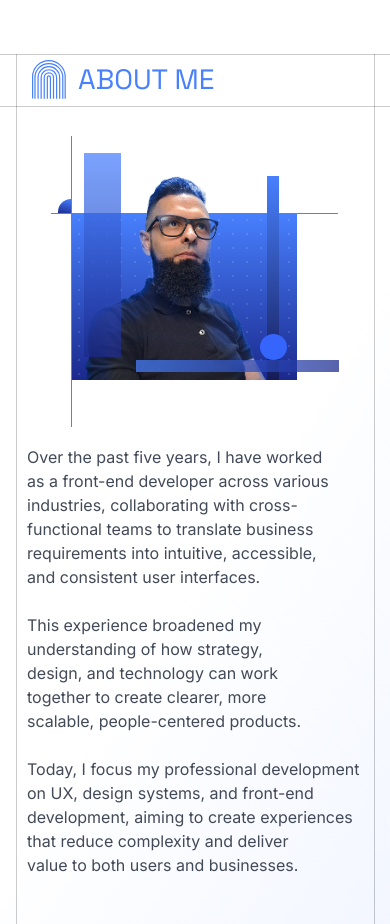
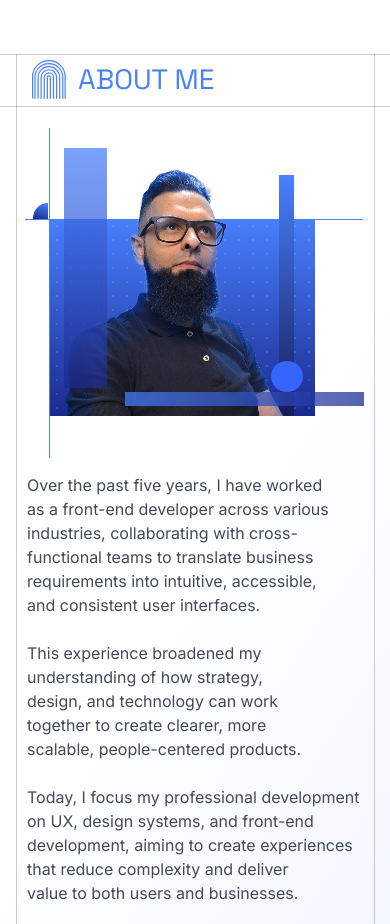
Before and after one commit to rodolfotdesigner/portfolio, a React (Vite) app: page / in a window 390 px wide. Shown: the part 2180-3104 px from the top of the page. Built offline with nearby package versions, Linux system fonts and the light colour scheme.

Commit message:
fix(about): make portrait composition fluid across breakpoints

```diff
--- a/src/sections/About/AboutPortrait.module.css
+++ b/src/sections/About/AboutPortrait.module.css
@@ -128,79 +128,93 @@
   background: #3665fb;
 }
 
+/* The line must end before the biography when the upper block becomes one column. */
+@media (max-width: 1439px) {
+  .verticalLine {
+    height: clamp(569px, calc(-277.04658px + 66.14907vw), 675.5px);
+  }
+}
+
+@media (max-width: 1279px) {
+  .verticalLine {
+    height: clamp(537px, calc(488.90607px + 6.26223vw), 569px);
+  }
+}
+
 @media (max-width: 767px) {
+  /* Each layer interpolates between the approved 320px and 768px geometries. */
   .composition {
-    width: 320px;
-    height: 304px;
-    margin-left: calc(50% - 160px);
+    width: clamp(320px, calc(166.42857px + 47.99107vw), 535px);
+    height: clamp(304px, calc(172.57143px + 41.07143vw), 488px);
+    margin-left: calc(50% - clamp(160px, calc(83.21429px + 23.99554vw), 267.5px));
   }
 
   .backgroundPanel {
-    top: 89px;
-    left: 36px;
-    width: 226px;
-    height: 167px;
+    top: clamp(89px, calc(59.71429px + 9.15179vw), 130px);
+    left: clamp(0px, calc(61.71429px - 8.03571vw), 36px);
+    width: clamp(226px, calc(41.71429px + 57.58929vw), 484px);
+    height: clamp(167px, calc(30.57143px + 42.63393vw), 358px);
   }
 
   .pattern {
-    top: 89px;
-    left: 37px;
-    width: 224px;
-    height: 167px;
+    top: clamp(89px, calc(59.71429px + 9.15179vw), 130px);
+    left: clamp(3px, calc(61.28571px - 7.58929vw), 37px);
+    width: clamp(224px, calc(42.57143px + 56.69643vw), 478px);
+    height: clamp(167px, calc(30.57143px + 42.63393vw), 358px);
   }
 
   .semicircle {
-    top: 75px;
-    left: 23px;
-    width: 13px;
-    height: 14px;
-    border-top-left-radius: 13px;
+    top: clamp(75px, calc(56.07143px + 5.91518vw), 101.5px);
+    left: clamp(-29px, calc(60.14286px - 11.60714vw), 23px);
+    width: clamp(13px, calc(2.28571px + 3.34821vw), 28px);
+    height: clamp(14px, calc(4px + 3.125vw), 28px);
+    border-top-left-radius: clamp(13px, calc(2.28571px + 3.34821vw), 28px);
   }
 
   .horizontalLine {
-    top: 89px;
-    left: 16px;
-    width: 287px;
+    top: clamp(89px, calc(60.07143px + 9.04018vw), 129.5px);
+    left: clamp(-42px, calc(57.42857px - 12.94643vw), 16px);
+    width: clamp(287px, calc(52.71429px + 73.21429vw), 615px);
   }
 
   .verticalLine {
-    top: 12px;
-    left: 36px;
-    height: 291.5px;
+    top: clamp(-35px, calc(45.57143px - 10.49107vw), 12px);
+    left: clamp(-0.5px, calc(62.07143px - 8.14732vw), 36px);
+    height: clamp(291.5px, calc(116.14286px + 54.79911vw), 537px);
   }
 
   .rightBar {
-    top: 52px;
-    left: 232px;
-    width: 12px;
-    height: 204px;
+    top: clamp(50px, calc(53.42857px - 0.44643vw), 52px);
+    left: clamp(232px, calc(98.42857px + 41.74107vw), 419px);
+    width: clamp(12px, calc(2px + 3.125vw), 26px);
+    height: clamp(204px, calc(36.85714px + 52.23214vw), 438px);
   }
 
   .portrait {
-    top: 47px;
-    left: 41px;
-    width: 221px;
+    top: clamp(0px, calc(80.57143px - 10.49107vw), 47px);
+    left: clamp(10px, calc(63.14286px - 6.91964vw), 41px);
+    width: clamp(221px, calc(11px + 65.625vw), 515px);
     height: auto;
   }
 
   .leftOverlay {
-    top: 29px;
-    left: 49px;
-    width: 37px;
-    height: 204px;
+    top: clamp(0px, calc(49.71429px - 6.47321vw), 29px);
+    left: clamp(28px, calc(64px - 4.6875vw), 49px);
+    width: clamp(37px, calc(7px + 9.375vw), 79px);
+    height: clamp(204px, calc(38.28571px + 51.78571vw), 436px);
   }
 
   .lowerOverlay {
-    top: 236px;
-    left: 101px;
-    width: 203px;
-    height: 12px;
+    top: clamp(236px, calc(87.42857px + 46.42857vw), 444px);
+    left: clamp(101px, calc(74.57143px + 8.25893vw), 138px);
+    width: clamp(203px, calc(36.57143px + 52.00893vw), 436px);
+    height: clamp(12px, calc(2.71429px + 2.90179vw), 25px);
   }
 
   .circle {
-    top: 210px;
-    left: 225px;
-    width: 27px;
-    height: 26px;
+    top: clamp(210px, calc(83.57143px + 39.50893vw), 387px);
+    left: clamp(225px, calc(97.14286px + 39.95536vw), 404px);
+    width: clamp(27px, calc(5.57143px + 6.69643vw), 57px);
+    height: clamp(26px, calc(3.85714px + 6.91964vw), 57px);
   }
 }
```
